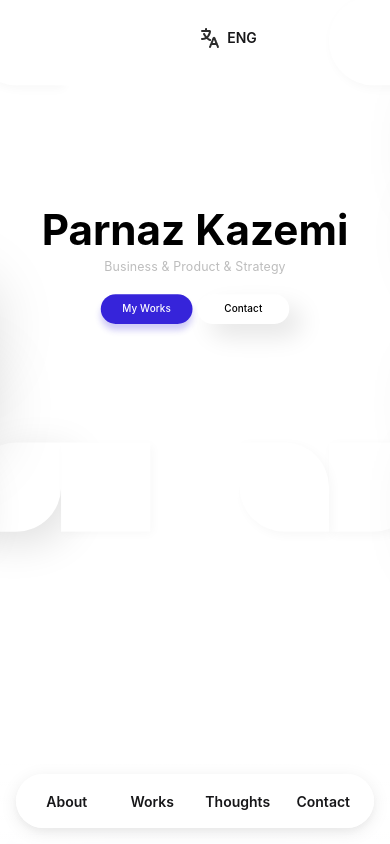
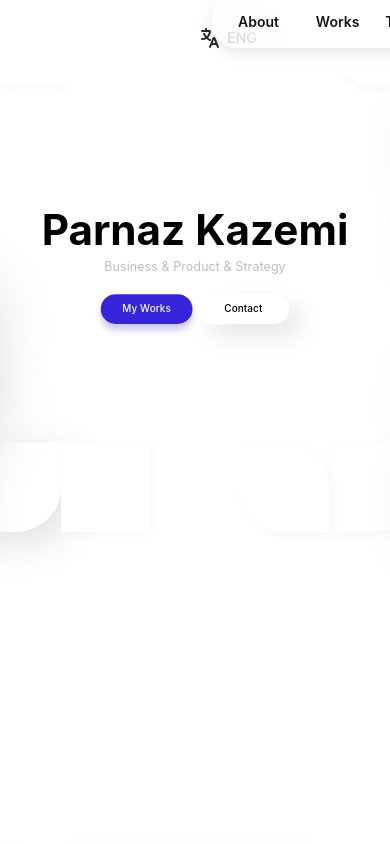
Before and after one commit to Dysina01/Kazemi, a Next.js app: page / in a window 390 px wide. Shown: the top 844 px of the page. Built offline with nearby package versions, Linux system fonts and the light colour scheme.

Commit message:
Center hero navigation independently of utility buttons

```diff
--- a/src/app/globals.css
+++ b/src/app/globals.css
@@ -723,3 +723,28 @@ html,body,button,a,input,textarea,select{font-family:var(--font-rounded);font-st
     transition-duration: .01ms;
   }
 }
+
+
+/* Keep the hero navigation on the true viewport center, independent of side controls. */
+.hero-header__nav {
+  position: absolute;
+  top: 0;
+  left: 50%;
+  transform: translateX(-50%);
+}
+
+.hero-header__utility:first-of-type {
+  margin-right: auto;
+}
+
+.hero-header__utility:last-of-type {
+  margin-left: auto;
+}
+
+@media (max-width: 600px) {
+  .hero-header__nav {
+    top: auto;
+    left: 16px;
+    transform: none;
+  }
+}
```
